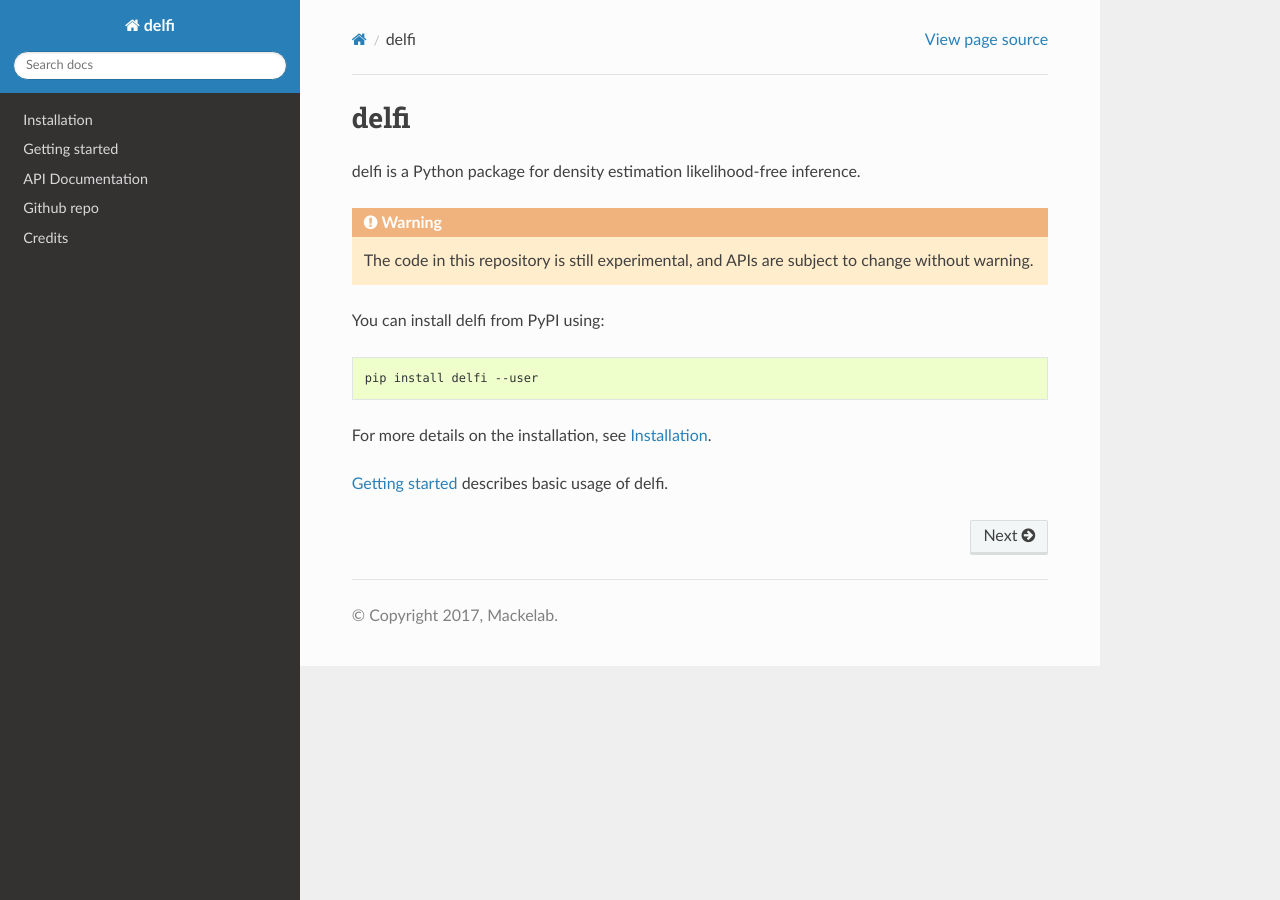
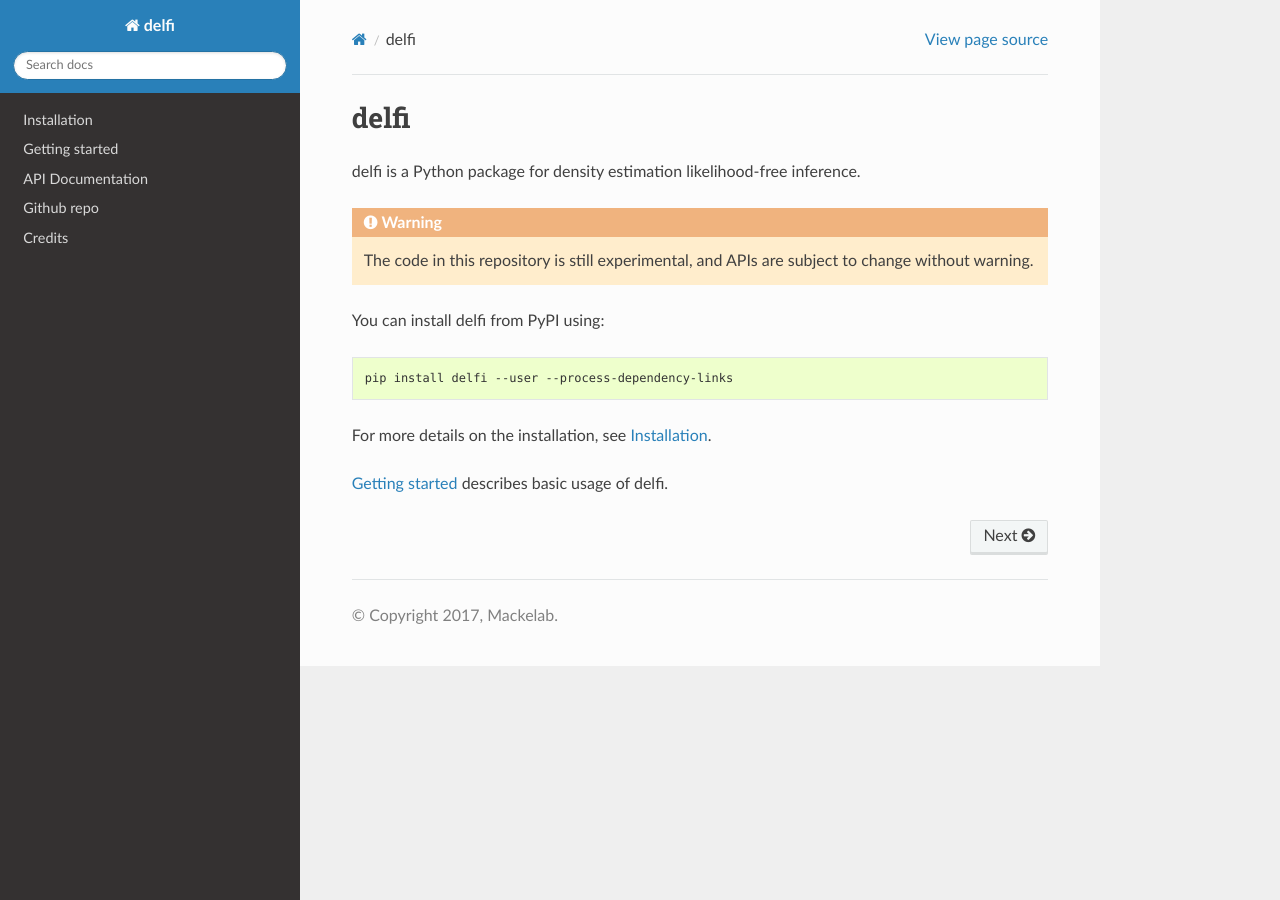
Before and after one commit to ppjgoncalves/delfi-2, a Sphinx documentation site: the page built from docs/index.rst, in a window 1280 px wide. Built offline with Sphinx 7.4.7 and the Read the Docs theme 2.0.0, drawn with Linux system fonts in a browser that asks for light colours.

Commit message:
--process-dependency-links flags

```diff
--- a/docs/index.rst
+++ b/docs/index.rst
@@ -9,7 +9,7 @@ You can install delfi from PyPI using:
 
 .. code-block:: console
 
-    pip install delfi --user
+    pip install delfi --user --process-dependency-links
 
 For more details on the installation, see :doc:`installation`.
 
```
